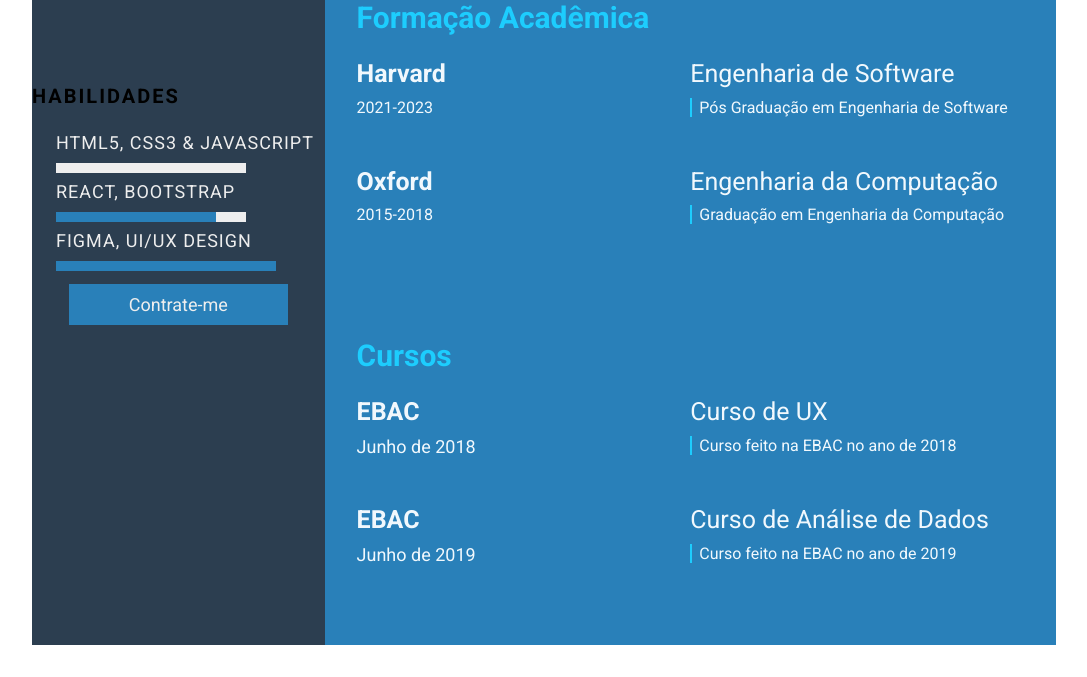
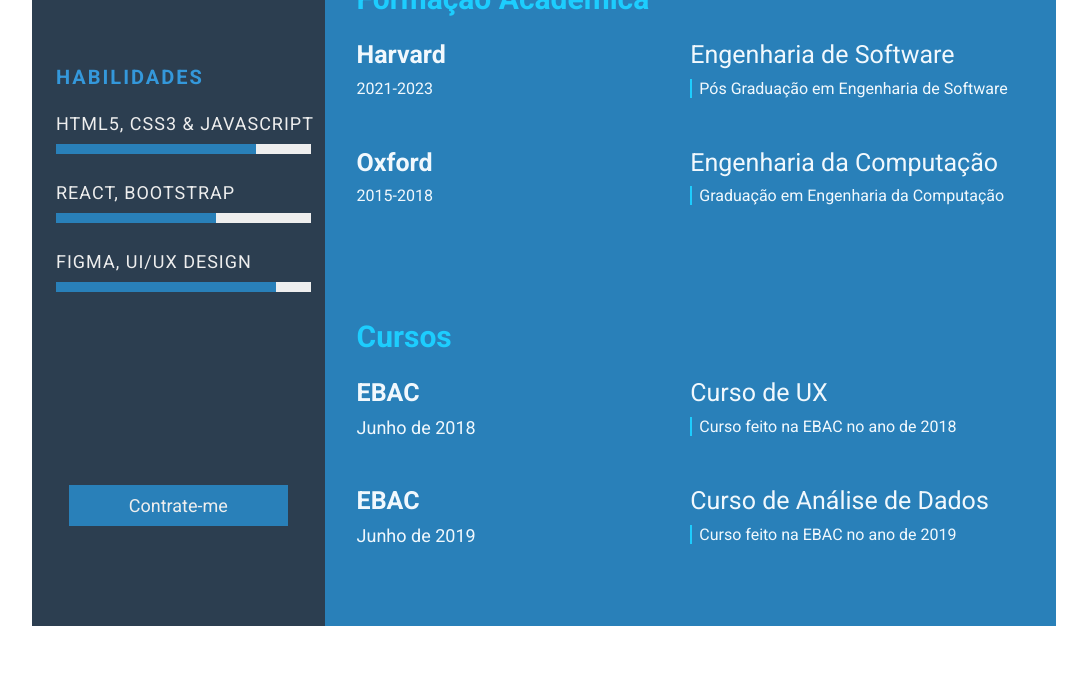
Before and after one commit to DanildoSilva/DevWeekDanildoSilva.github.io, a plain HTML site: page index.html in a window 1280 px wide. Shown: the part 818-1495 px from the top of the page, without its empty margins (96-1183 px from the left). Drawn offline with Linux system fonts and the light colour scheme.

Commit message:
css style (#8)

```diff
--- a/index.html
+++ b/index.html
@@ -11,13 +11,7 @@
         <link href="https://fonts.googleapis.com/css2?family=Roboto:ital,wght@0,100;0,300;0,400;0,700;1,100;1,300;1,400;1,700&display=swap" rel="stylesheet">
 
         <link rel="stylesheet" href="style.css">
-<<<<<<< Updated upstream
-        <link rel="preconnect" href="https://fonts.googleapis.com">
-        <link rel="preconnect" href="https://fonts.gstatic.com" crossorigin>
-        <link href="https://fonts.googleapis.com/css2?family=Roboto:ital,wght@0,100;0,300;0,400;0,500;0,700;0,900;1,100;1,300;1,400;1,500;1,900&display=swap" rel="stylesheet">
-=======
 
->>>>>>> Stashed changes
         <script src="https://kit.fontawesome.com/008e449ad5.js" crossorigin="anonymous"></script>
     </head>
     <body>
--- a/style.css
+++ b/style.css
@@ -65,11 +65,7 @@
 /* Button Style*/
 .btn-style {
     text-align: center;
-<<<<<<< Updated upstream
-    margin-top: 210px;
-=======
     margin-top: 160px;
->>>>>>> Stashed changes
 }
 
 .btn-style button {
@@ -89,10 +85,6 @@
     background-color: #1f628e;
   }
 
-<<<<<<< Updated upstream
-/* .contact-info { border-bottom: 2px solid #1B2631; } */
-=======
->>>>>>> Stashed changes
 .left-title {
     color: #3498db;
     font-size: 20px;
@@ -236,8 +228,6 @@
     border-left: 2px solid #1dcdfe;
 }
 
-<<<<<<< Updated upstream
-=======
 /* Media queries */
 @media screen and (max-width:780px) {
     .experience-contents,
@@ -271,7 +261,6 @@
     }
 }
 
->>>>>>> Stashed changes
 /*Barras de Progresso*/
 .skills ul li {
     margin-bottom: 20px;
@@ -283,11 +272,7 @@
 
 .container {
     height: 10px;
-<<<<<<< Updated upstream
-    width: 190px;
-=======
     width: 255px;
->>>>>>> Stashed changes
     background-color: #eeeeee;
     position: relative;
 }
@@ -295,38 +280,6 @@
 .container .progress-bar1{
    position: absolute;
    height: 100%;
-<<<<<<< Updated upstream
-   width: 130px;
-   background-color: #2980b9;
-}
-
-.container {
-    height: 10px;
-    width: 190px;
-    background-color: #eeeeee;
-    position: relative;
-}
-
-.container .progress-bar2{
-   position: absolute;
-   height: 100%;
-   width: 70px;
-   background-color: #2980b9;
-}
-
-.container {
-    height: 10px;
-    width: 190px;
-    background-color: #eeeeee;
-    position: relative;
-}
-
-.container .progress-bar3{
-   position: absolute;
-   height: 100%;
-   width: 160px;
-   background-color: #2980b9;
-=======
    width: 200px;
    background-color: #2980b9;
 }
@@ -343,5 +296,4 @@
    height: 100%;
    width: 220px;
    background-color: #2980b9;
->>>>>>> Stashed changes
 }
```
